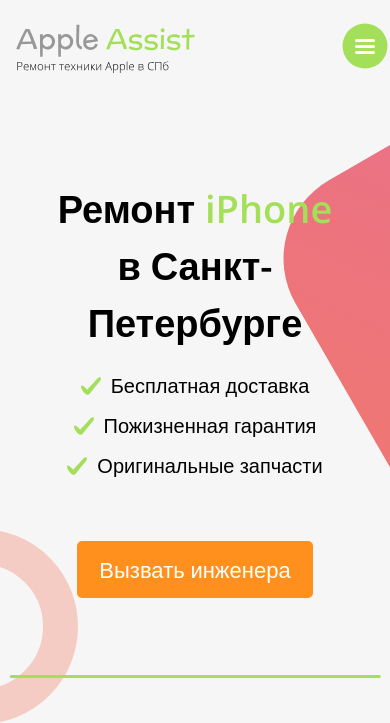
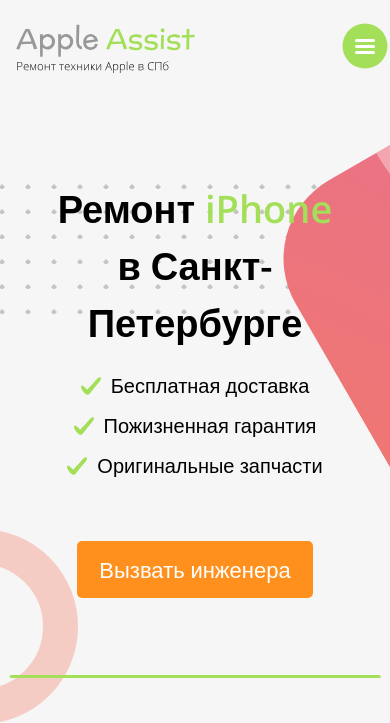
Before and after one commit to Parselian/apple-assist, a PHP site: page / in a window 390 px wide. Shown: the top 723 px of the page. Run offline with PHP 8.4, Linux system fonts and the light colour scheme; some libraries are stand-ins or nearby versions.

Commit message:
Добавил элементов в паттерн промо-экрана

```diff
--- a/src/assets/css/style.css
+++ b/src/assets/css/style.css
@@ -288,6 +288,16 @@ body {
         -webkit-border-radius: 9000px;
         -moz-border-radius: 9000px;
         border-radius: 9000px; }
+      .promo__collage_left-pattern {
+        position: absolute;
+        transform: translate(-60px, -540px); }
+        .promo__collage_left-pattern-line {
+          margin-bottom: 20px;
+          content: '';
+          width: 508px;
+          left: 0;
+          height: 5px;
+          background: url("../images/pattern.svg") center repeat-x; }
     .promo__collage_right {
       top: -160%;
       right: -35%;
@@ -301,6 +311,40 @@ body {
         -webkit-border-radius: 30px;
         -moz-border-radius: 30px;
         border-radius: 30px; }
+      .promo__collage_right-fatline, .promo__collage_right-thinline {
+        position: absolute;
+        content: '';
+        width: 110px;
+        height: 10px;
+        background: white;
+        border-radius: 10px;
+        transform: translate(-25px, -143px) rotate(90deg); }
+      .promo__collage_right-thinline {
+        width: 200px;
+        height: 5px;
+        transform: translate(-47px, -175px) rotate(90deg); }
+      .promo__collage_right-dot {
+        position: absolute;
+        content: '';
+        width: 10px;
+        height: 10px;
+        transform: translate(25px, -215px);
+        background: white;
+        border-radius: 10px; }
+      .promo__collage_right-circle {
+        position: absolute;
+        content: '';
+        width: 500px;
+        height: 250px;
+        border-radius: 50% 50% 0 0 / 100% 100% 0 0;
+        overflow: hidden;
+        background: white;
+        transform: translate(680px, -250px);
+        opacity: 0.2; }
+      .promo__collage_right-smallcircle {
+        width: 400px;
+        height: 200px;
+        transform: translate(780px, -200px); }
   .promo__wrap {
     margin-top: 180px;
     position: relative;
@@ -1319,7 +1363,15 @@ body {
       opacity: .2;
       z-index: -1; }
 
+@media (min-width: 1920px) {
+  .promo__collage_left-pattern {
+    display: none; } }
+
 @media (max-width: 1400px) {
+  .promo__collage_right-circle {
+    transform: translate(540px, -250px); }
+  .promo__collage_right-smallcircle {
+    transform: translate(630px, -200px); }
   .common__img {
     right: 0; } }
 
@@ -1332,6 +1384,10 @@ body {
     .promo__collage_right {
       top: -230%;
       right: -55%; }
+      .promo__collage_right-circle {
+        transform: translate(400px, -250px); }
+      .promo__collage_right-smallcircle {
+        transform: translate(480px, -200px); }
     .promo__wrap:after {
       bottom: 0; }
     .promo__col {
@@ -1369,6 +1425,10 @@ body {
     top: -250%;
     right: -85%;
     transform: rotate(342deg); }
+    .promo__collage_right-circle {
+      transform: translate(330px, -250px); }
+    .promo__collage_right-smallcircle {
+      transform: translate(430px, -200px); }
   .promo__col {
     margin-bottom: 80px; }
   .promo__man {
--- a/src/assets/sass/_media.scss
+++ b/src/assets/sass/_media.scss
@@ -1,4 +1,28 @@
+@media (min-width: 1920px) {
+  .promo {
+    &__collage {
+     &_left {
+       &-pattern {
+         display: none;
+       }
+     }
+    }
+  }
+}
+
 @media (max-width: 1400px) {
+  .promo {
+    &__collage {
+      &_right {
+        &-circle {
+          transform: translate(540px, -250px);
+        }
+        &-smallcircle {
+          transform: translate(630px, -200px);
+        }
+      }
+    }
+  }
   .common {
     &__img {
       right: 0;
@@ -17,6 +41,12 @@
       &_right {
         top: -230%;
         right: -55%;
+        &-circle {
+          transform: translate(400px, -250px);
+        }
+        &-smallcircle {
+          transform: translate(480px, -200px);
+        }
       }
     }
     &__wrap {
@@ -97,6 +127,12 @@
         top: -250%;
         right: -85%;
         transform: rotate(342deg);
+        &-circle {
+          transform: translate(330px, -250px);
+        }
+        &-smallcircle {
+          transform: translate(430px, -200px);
+        }
       }
     }
     &__col {
--- a/src/assets/sass/_promo.scss
+++ b/src/assets/sass/_promo.scss
@@ -17,6 +17,18 @@
         -moz-border-radius: 9000px;
         border-radius: 9000px;
       }
+      &-pattern {
+        position: absolute;
+        transform: translate(-60px, -540px);
+        &-line {
+          margin-bottom: 20px;
+          content: '';
+          width: 508px;
+          left: 0;
+          height: 5px;
+          background: url('../images/pattern.svg') center repeat-x;
+        }
+      }
     }
     &_right {
       top: -160%;
@@ -31,6 +43,45 @@
         -webkit-border-radius: 30px;
         -moz-border-radius: 30px;
         border-radius: 30px;
+      }
+      &-fatline, &-thinline {
+        position: absolute;
+        content: '';
+        width: 110px;
+        height: 10px;
+        background: white;
+        border-radius: 10px;
+        transform: translate(-25px, -143px) rotate(90deg);
+      }
+      &-thinline {
+        width: 200px;
+        height: 5px;
+        transform: translate(-47px, -175px) rotate(90deg);
+      }
+      &-dot {
+        position: absolute;
+        content: '';
+        width: 10px;
+        height: 10px;
+        transform: translate(25px, -215px);
+        background: white;
+        border-radius: 10px;
+      }
+      &-circle {
+        position: absolute;
+        content: '';
+        width: 500px;
+        height: 250px;
+        border-radius: 50% 50% 0 0 / 100% 100% 0 0;
+        overflow: hidden;
+        background: white;
+        transform: translate(680px, -250px);
+        opacity: 0.2;
+      }
+      &-smallcircle {
+        width: 400px;
+        height: 200px;
+        transform: translate(780px, -200px);
       }
     }
   }
--- a/src/index.php
+++ b/src/index.php
@@ -71,9 +71,23 @@ require_once(__DIR__ . '/assets/configs/config.php');
 	<div class="container promo__wrap">
 		<div class="promo__collage promo__collage_left">
 			<div class="promo__collage_left-circle"></div>
+			<div class="promo__collage_left-pattern">
+				<div class="promo__collage_left-pattern-line"></div>
+				<div class="promo__collage_left-pattern-line"></div>
+				<div class="promo__collage_left-pattern-line"></div>
+				<div class="promo__collage_left-pattern-line"></div>
+				<div class="promo__collage_left-pattern-line"></div>
+				<div class="promo__collage_left-pattern-line"></div>
+			</div>
 		</div>
 		<div class="promo__collage promo__collage_right">
-			<div class="promo__collage_right-square"></div>
+			<div class="promo__collage_right-square">
+			</div>
+				<div class="promo__collage_right-circle"></div>
+			<div class="promo__collage_right-circle promo__collage_right-smallcircle"></div>
+			<div class="promo__collage_right-fatline"></div>
+			<div class="promo__collage_right-thinline"></div>
+			<div class="promo__collage_right-dot"></div>
 		</div>
 		<div class="promo__col">
 			<h1 class="promo__title">
@@ -521,7 +535,7 @@ require_once(__DIR__ . '/assets/configs/config.php');
 				<h4 class="about-us__blob-title">Евгений Пригожин</h4>
 				<div class="about-us__blob-subtitle">Основатель <?= $company_name ?></div>
 				<div class="about-us__blob-text">
-					Принцип работы <?= $company_name ?> — единая цена и честный расчёт.
+					Принцип работы <?= $company_name ?> — фиксированная цена и честный расчёт.
 				</div>
 			</div>
 		</div>
```
Also changed, not shown: src/assets/images/pattern.svg (added).
